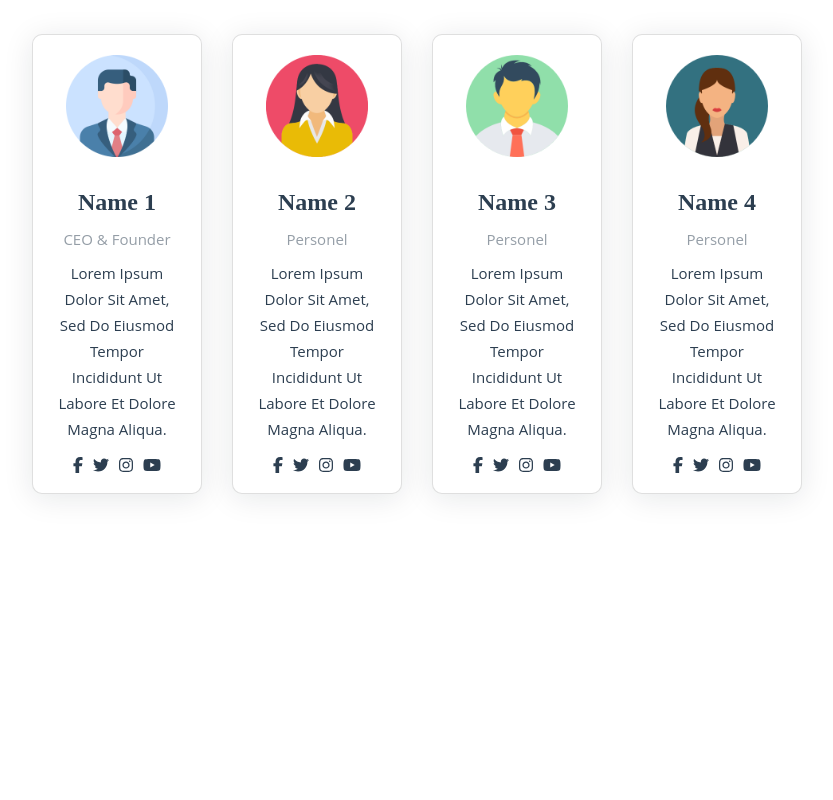
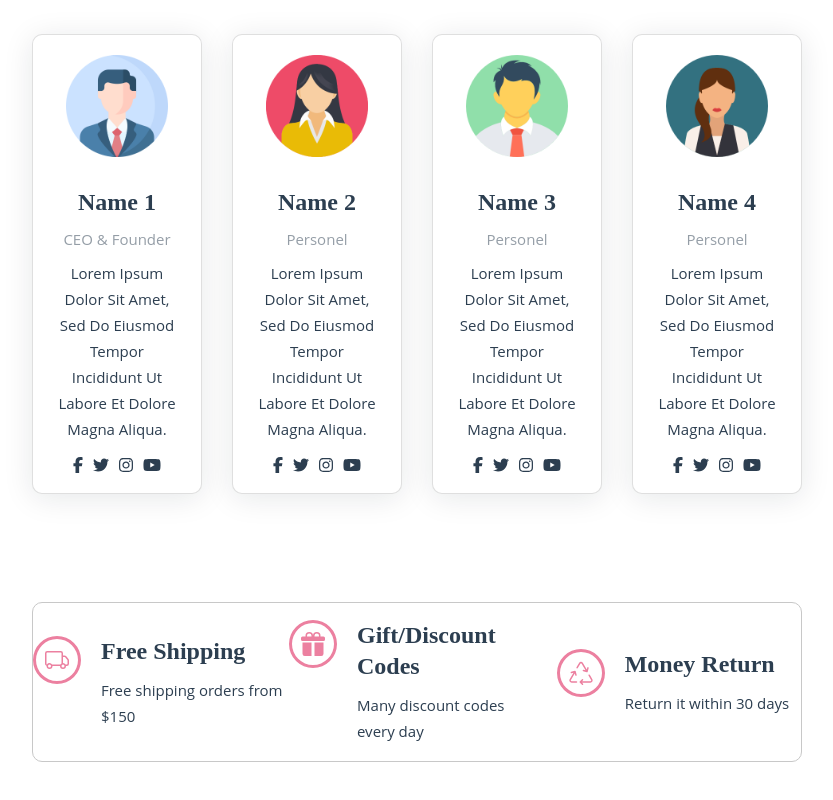
Before and after one commit to duyhachix/kito, a Vue app in the folder app/: page / in a window 1280 px wide. Shown: the part 2607-3407 px from the top of the page, without its empty margins (223-1056 px from the left). Before the commit the page ends 3209 px from the top, so only its background shows below. Built offline with nearby package versions, Linux system fonts and the light colour scheme.

Commit message:
layout/benefit

```diff
--- a/app/src/components/AppBody.vue
+++ b/app/src/components/AppBody.vue
@@ -87,6 +87,24 @@
 				</div>
 			</div>
 		</div>
+		<div class="body__benefit section">
+			<div class="benefit__container">
+				<div class="benefit--term" v-for="benefit in benefits" :key="benefit.title">
+					<div class="benefit--term--icon">
+						<b-iconstack class="stack--icon" font-scale="3">
+							<b-icon stacked :icon="benefit.inner_icon" scale="0.5"></b-icon>
+							<b-icon stacked :icon="benefit.outter_icon" class="outer-icon"></b-icon>
+						</b-iconstack>
+					</div>
+					<div class="benefit--term--title">
+						<p>{{ benefit.title }}</p>
+						<h6>{{ benefit.context }}</h6>
+					</div>
+				</div>
+				<!-- <div class="benefit--term"></div>
+				<div class="benefit--term"></div> -->
+			</div>
+		</div>
 	</div>
 </template>
 
@@ -160,6 +178,26 @@ export default {
 				},
 				{
 					icon: 'youtube',
+				},
+			],
+			benefits: [
+				{
+					outter_icon: 'circle',
+					inner_icon: 'truck',
+					title: 'Free Shipping',
+					context: 'Free shipping orders from $150',
+				},
+				{
+					outter_icon: 'circle',
+					inner_icon: 'gift-fill',
+					title: 'Gift/Discount Codes',
+					context: 'Many discount codes every day',
+				},
+				{
+					outter_icon: 'circle',
+					inner_icon: 'recycle',
+					title: 'Money Return',
+					context: 'Return it  within  30 days',
 				},
 			],
 		};
@@ -455,6 +493,45 @@ export default {
 			.card {
 				border-radius: 10px;
 				box-shadow: 0px 4px 30px 0px rgba(10, 30, 35, 0.1);
+			}
+		}
+	}
+	&__benefit {
+		width: 100%;
+		height: 160px;
+		border: 1px solid rgb(200, 200, 200);
+		border-radius: 10px;
+		.benefit__container {
+			display: grid;
+			grid-template-columns: 1fr 1fr 1fr;
+			width: 100%;
+			height: 100%;
+			.benefit--term {
+				place-self: center;
+				display: flex;
+				gap: 20px;
+				&--icon {
+					.stack--icon {
+						color: $pink-color;
+					}
+				}
+				&--title {
+					text-align: left;
+					p {
+						font-family: Sansita;
+						font-size: 24px;
+						font-weight: 700;
+						line-height: 31px;
+						margin-bottom: 10px;
+					}
+					h6 {
+						font-family: Open Sans;
+						font-size: 15px;
+						font-weight: 400;
+						line-height: 26px;
+						margin: 0;
+					}
+				}
 			}
 		}
 	}
```
